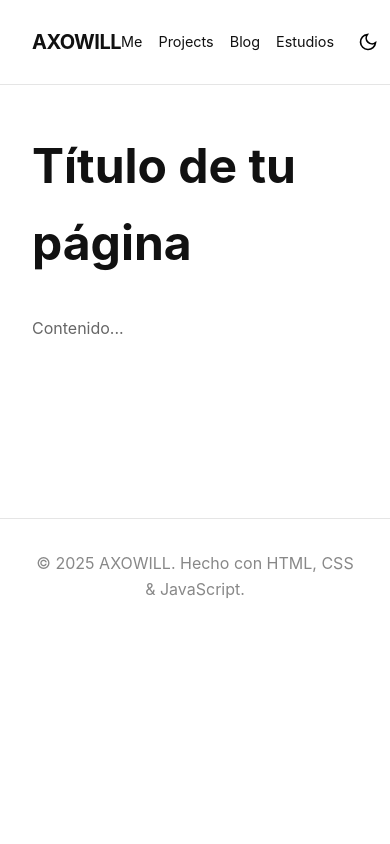
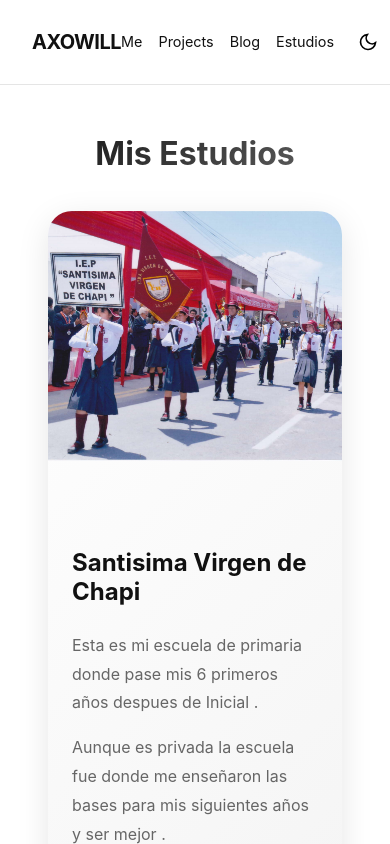
Before and after one commit to Axowil/Proyecto-Personal, a plain HTML site: page estudiosU.html in a window 390 px wide. Both pictures are taken after a click on the button 368 px from the left and 42 px from the top of the page. Shown: the top 844 px of the page. Drawn offline with Linux system fonts and the light colour scheme.

Commit message:
Agregano htmlEstudios

```diff
--- a/Styles/style.css
+++ b/Styles/style.css
@@ -505,3 +505,164 @@ body.light .page-content ul,
 body.light .page-content ol {
     color: #666;
 }
+/* Estilos para cards de contenido - Mejorado */
+.content-card {
+    display: grid;
+    grid-template-columns: 1fr 1fr;
+    gap: 2rem;
+    align-items: center;
+    max-width: 1100px;
+    margin: 3rem auto;
+    padding: 0;
+    background: linear-gradient(135deg, #1a1a1a 100%, #0a0a0a 100%);
+    border-radius: 1.5rem;
+    overflow: hidden;
+    box-shadow: 0 8px 32px rgba(0, 0, 0, 0.3);
+    transition: transform 0.3s, box-shadow 0.3s;
+}
+
+.content-card:hover {
+    transform: translateY(-5px);
+    box-shadow: 0 12px 48px rgba(0, 0, 0, 0.5);
+}
+
+body.light .content-card {
+    background: linear-gradient(135deg, #ffffff 0%, #f5f5f5 100%);
+    box-shadow: 0 8px 32px rgba(0, 0, 0, 0.1);
+}
+
+body.light .content-card:hover {
+    box-shadow: 0 12px 48px rgba(0, 0, 0, 0.15);
+}
+
+/* Invertir orden  */
+.content-card.reverse {
+    grid-template-columns: 1fr 1fr;
+}
+
+.content-card.reverse .card-image {
+    order: 2;
+}
+
+.content-card.reverse .card-text {
+    order: 1;
+}
+
+/* Imagen dentro de la card */
+.card-image {
+    width: 100%;
+    height: 100%;
+    min-height: 400px;
+    overflow: hidden;
+}
+
+.card-image img {
+    width: 100%;
+    height: 100%;
+    object-fit: cover;
+    transition: transform 0.5s;
+}
+
+.content-card:hover .card-image img {
+    transform: scale(1.05);
+}
+
+/* Texto dentro de la card */
+.card-text {
+    padding: 3rem;
+}
+
+.card-text h2 {
+    color: #fff;
+    font-size: 2rem;
+    margin-bottom: 1.5rem;
+    font-weight: 700;
+    line-height: 1.2;
+}
+
+body.light .card-text h2 {
+    color: #111;
+}
+
+.card-text p {
+    color: #aaa;
+    line-height: 1.8;
+    margin-bottom: 1rem;
+    font-size: 1rem;
+}
+
+body.light .card-text p {
+    color: #666;
+}
+
+/* Título principal de la página */
+.page-content > h1 {
+    font-size: 3.5rem;
+    font-weight: 700;
+    text-align: center;
+    margin-bottom: 4rem;
+    background: linear-gradient(135deg, #fff 0%, #888 100%);
+    -webkit-background-clip: text;
+    -webkit-text-fill-color: transparent;
+    background-clip: text;
+}
+
+body.light .page-content > h1 {
+    background: linear-gradient(135deg, #111 0%, #666 100%);
+    -webkit-background-clip: text;
+    -webkit-text-fill-color: transparent;
+    background-clip: text;
+}
+
+/* Responsive para cards */
+@media (max-width: 1024px) {
+    .content-card,
+    .content-card.reverse {
+        grid-template-columns: 1fr;
+        max-width: 700px;
+    }
+
+    .content-card.reverse .card-image,
+    .content-card.reverse .card-text {
+        order: initial;
+    }
+
+    .card-image {
+        min-height: 300px;
+    }
+
+    .card-text {
+        padding: 2rem;
+    }
+
+    .card-text h2 {
+        font-size: 1.75rem;
+    }
+
+    .page-content > h1 {
+        font-size: 2.5rem;
+    }
+}
+
+@media (max-width: 768px) {
+    .content-card {
+        margin: 2rem 1rem;
+    }
+
+    .card-image {
+        min-height: 250px;
+    }
+
+    .card-text {
+        padding: 1.5rem;
+    }
+
+    .card-text h2 {
+        font-size: 1.5rem;
+    }
+
+    .page-content > h1 {
+        font-size: 2rem;
+        margin-bottom: 2rem;
+    }
+}
--- a/estudiosU.html
+++ b/estudiosU.html
@@ -22,13 +22,48 @@
         </div>
     </nav>
 
-    <!-- AQUÍ VA TU CONTENIDO ÚNICO DE ESTA PÁGINA -->
-    <section class="page-content">
-        <h1>Título de tu página</h1>
-        <p>Contenido...</p>
-    </section>
+ <section class="page-content">
+    <h1>Mis Estudios</h1>
 
-    <!-- COPIAR ESTE FOOTER COMPLETO -->
+    <!-- Tarjeta 1 -->
+    <div class="content-card">
+        <div class="card-image">
+            <img src="Imagenes/Fotos-Estudios/VirgenChapi.png" alt="Virgen de chapi">
+        </div>
+        <div class="card-text">
+            <h2>Santisima Virgen de Chapi</h2>
+            <p>Esta es mi escuela de primaria donde pase mis 6 primeros años despues de Inicial .</p>
+            <p>Aunque es privada la escuela fue donde me enseñaron las bases para mis siguientes años y ser mejor .</p>
+        </div>
+    </div>
+
+    <!-- Tarjeta 2 -->
+    <div class="content-card reverse">
+        <div class="card-image">
+            <img src="Imagenes/Fotos-Estudios/El-cruce.jpg" alt="El cruce">
+        </div>
+        <div class="card-text">
+            <h2>El Cruce </h2>
+            <p>Esta es mi escuela de secundaria donde pase mis 5 años proximos de mi primaria .</p>
+            <p>A pesar de ser 5 años solo pase 3 años ya que se acerco la pandemia por la cual no pudimos asistir dos años.</p>
+            <p>Ahi se demostro lo que aprendi de primaria por lo que me fue mas sencillo</p>
+        </div>
+    </div>
+
+    <!-- Tarjeta 3 -->
+    <div class="content-card">
+        <div class="card-image">
+            <img src="Imagenes/Fotos-Estudios/Unsa.jpeg" alt="Nuestra visión">
+        </div>
+        <div class="card-text">
+            <h2>Universidad Nacional San Agustin</h2>
+            <p>Mi mas grande logro haber ingresado la UNSA , despues de varios Intentos .</p>
+            <p>Y si ingreso a la carrera que siempre me gusto y la realmente me apasiona que es ing de sistemas.</p>
+        </div>
+    </div>
+</section>
+
+    <!-- FOOTER -->
     <footer>
         <div class="container">
             <p>© 2025 AXOWILL. Hecho con HTML, CSS & JavaScript.</p>
```
Also changed, not shown: blog.html (+1 -1 lines), estudios.html (deleted, +0 -57 lines), index.html (+1 -1 lines), Imagenes/Cristian Ronal.webp (deleted), Imagenes/FACEBOOK.jpg (deleted), Imagenes/Fotos-Estudios/El-cruce.jpg (added), Imagenes/Fotos-Estudios/Unsa.jpeg (added), Imagenes/Fotos-Estudios/VirgenChapi.png (added), Imagenes/Hollow knight.jpg (deleted), Imagenes/Hollow_knight.jpg (deleted), Imagenes/Sistemas.jpg (deleted), Imagenes/face.png (deleted), Imagenes/git.png (deleted), Imagenes/git.webp (deleted), 1 more files.
